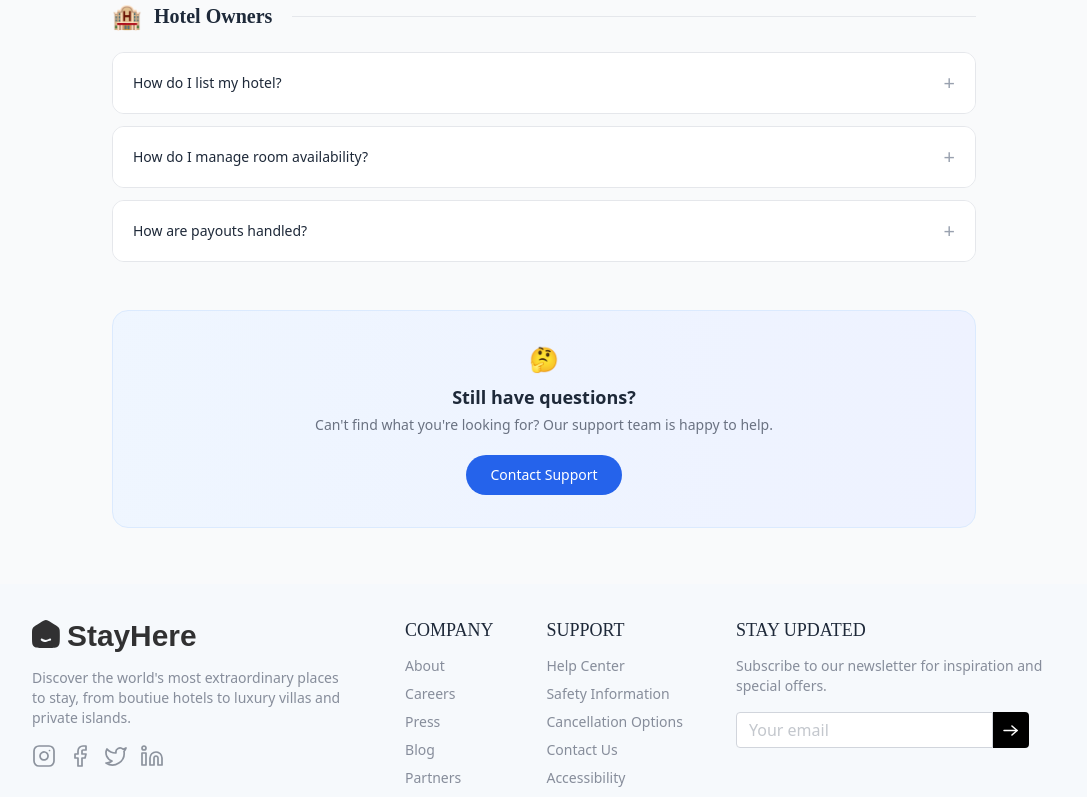
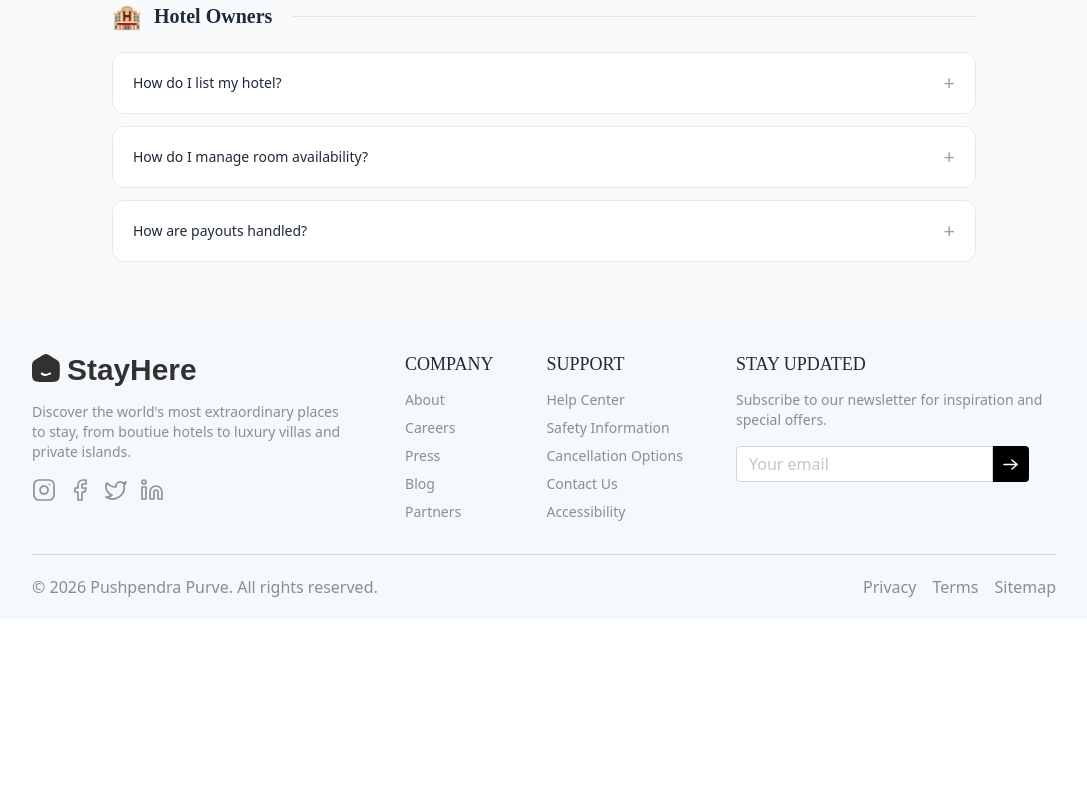
Before and after one commit to pushpendrapurve/HOTEL_BOOKING_APP, a React (Vite) app in the folder Frontend/: page /faq in a window 1280 px wide. Shown: the part 1705-2502 px from the top of the page, without its empty margins (96-1183 px from the left). After the commit the page ends 2324 px from the top, so only its background shows below. Built offline with nearby package versions, Linux system fonts and the light colour scheme; no server answers; a web font is replaced by a local one.

Commit message:
fix FAQ page

```diff
--- a/Frontend/src/pages/FAQ.jsx
+++ b/Frontend/src/pages/FAQ.jsx
@@ -185,20 +185,6 @@ const FAQ = () => {
           </div>
         ))}
 
-        {/* Still need help */}
-        <div className="bg-gradient-to-r from-blue-50 to-indigo-50 border border-blue-100 rounded-2xl p-8 text-center mt-10">
-          <p className="text-2xl mb-2">🤔</p>
-          <h3 className="text-lg font-semibold text-gray-800 mb-1">Still have questions?</h3>
-          <p className="text-sm text-gray-500 mb-5">
-            Can't find what you're looking for? Our support team is happy to help.
-          </p>
-          <a
-            href="mailto:support@quickstay.com"
-            className="inline-block bg-primary text-white px-6 py-2.5 rounded-full text-sm font-medium hover:bg-blue-700 transition-all"
-          >
-            Contact Support
-          </a>
-        </div>
       </div>
     </div>
   );
```
